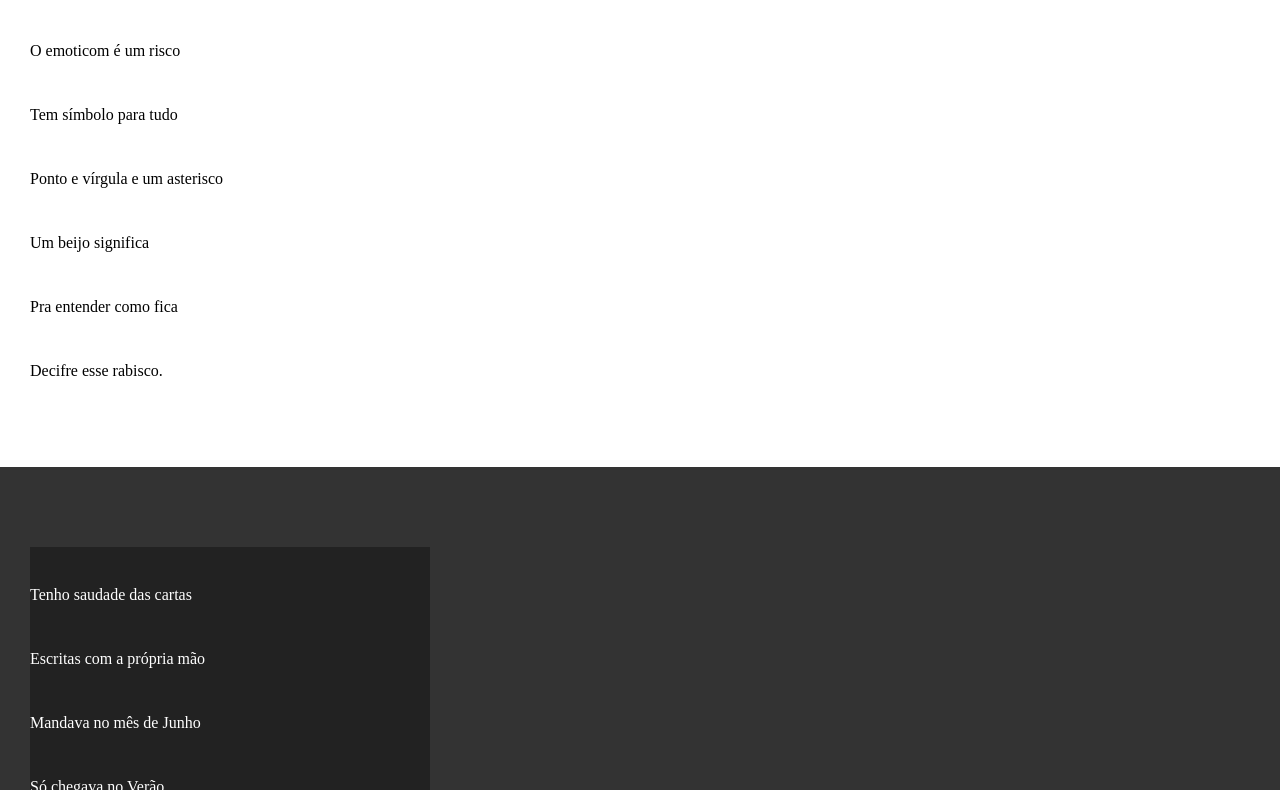
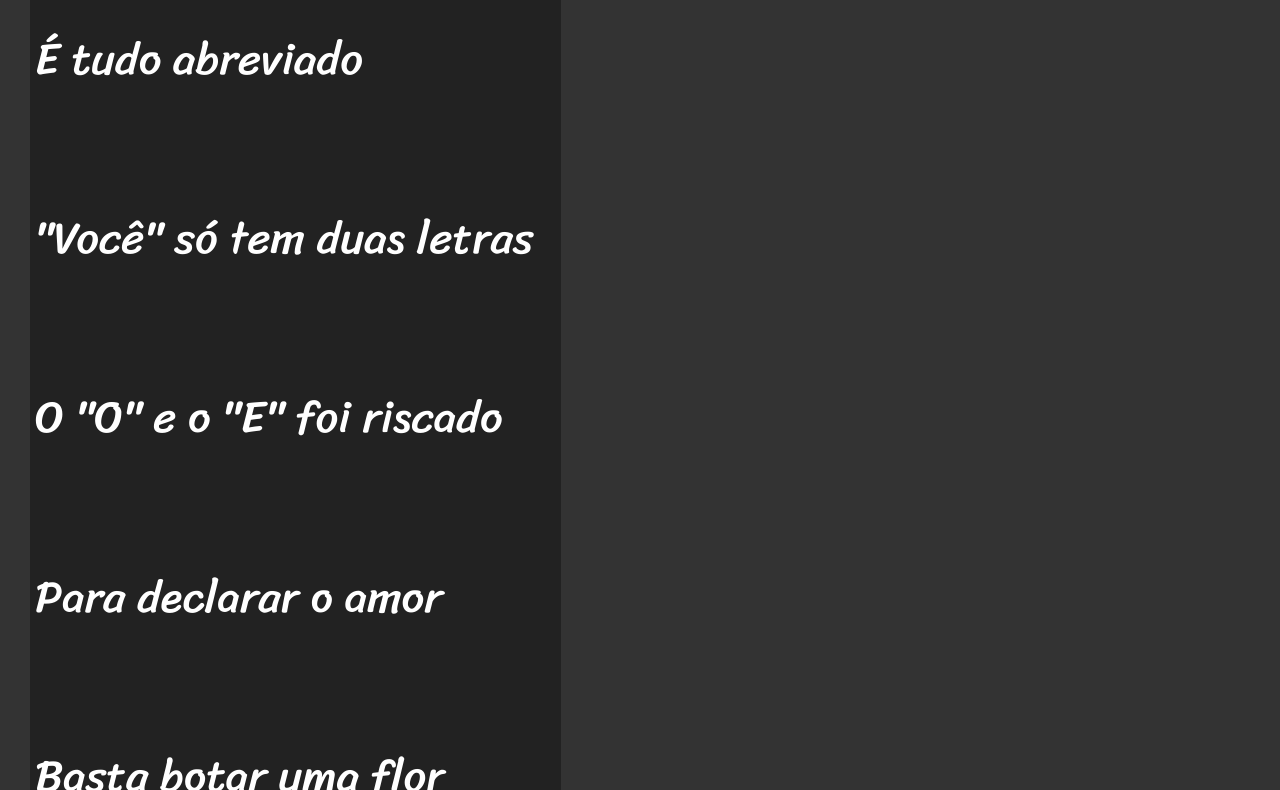
Before and after one commit to juniorpinhodev/exercicios-academicos, a plain HTML site: page site002/index.html in a window 1280 px wide. Shown: the part 2010-2800 px from the top of the page. Drawn offline with Linux system fonts and the light colour scheme.

Commit message:
Update style.css

```diff
--- a/site002/estilo/style.css
+++ b/site002/estilo/style.css
@@ -1,4 +1,13 @@
 @charset "UTF-8";
+
+@import url('https://fonts.googleapis.com/css2?family=Passion+One&display=swap');
+@import url('https://fonts.googleapis.com/css2?family=Sriracha&display=swap');
+
+:root {
+    --fonte1: Verdana, Geneva, Tahoma, sans-serif;
+    --fonte2: 'Passion One', cursive;
+    --fonte3: 'Sriracha', cursive;
+}
 
 * {
     margin: 0px;
@@ -8,6 +17,7 @@
 html, body {
     min-height: 100vh;
     background-color: darkgray;
+    font-family: var(--fonte1);
 }
 
 header {
@@ -19,6 +29,8 @@ header {
 header > h1 {
     padding: 50px;
     font-variant: small-caps;
+    font-family: var(--fonte2);
+    font-size: 10vh;
 }
 
 header > p {
@@ -41,6 +53,8 @@ section {
     padding-bottom: 10vh;
     line-height: 2em;
     padding-left: 30px;
+    font-family: var(--fonte3);
+    font-size: 3.5vw;
 }
 
 section.normal {
@@ -55,7 +69,8 @@ section.imagem {
 }
 
 section.imagem > p {
-    width: 400px;
+    display: inline-block;
+    padding: 5px;
     background-color: rgba(0, 0, 0, 0.333)
 
 }
```
